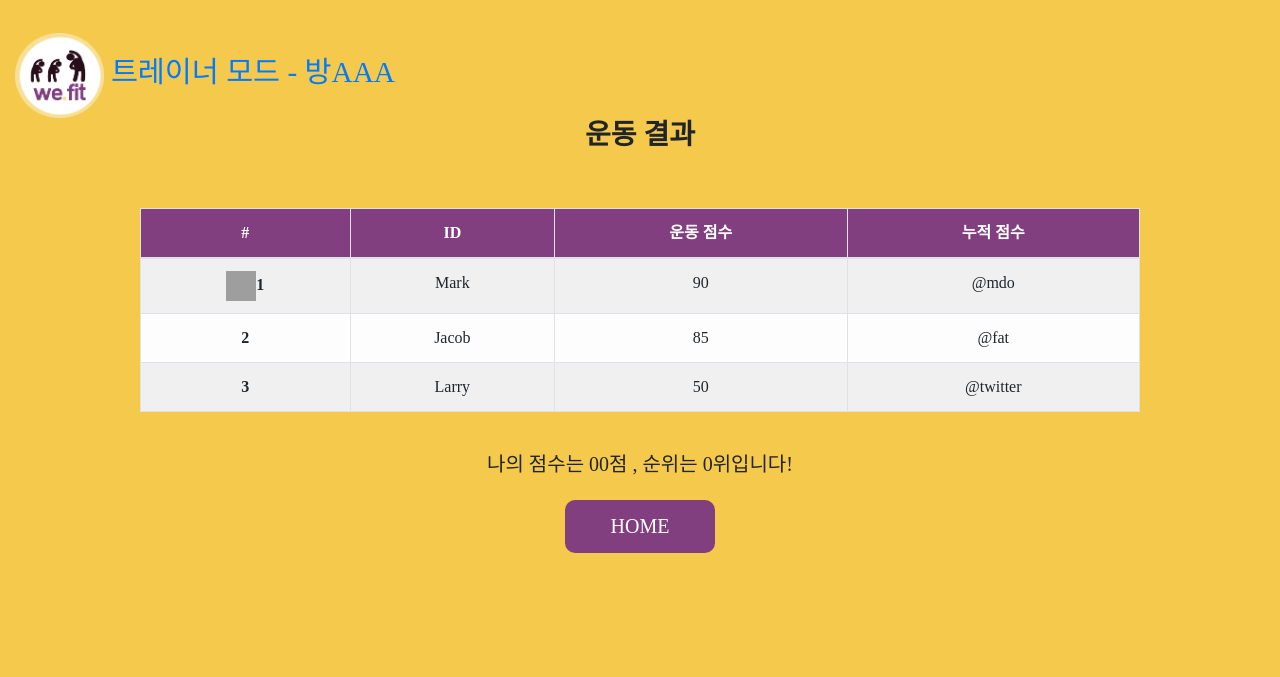
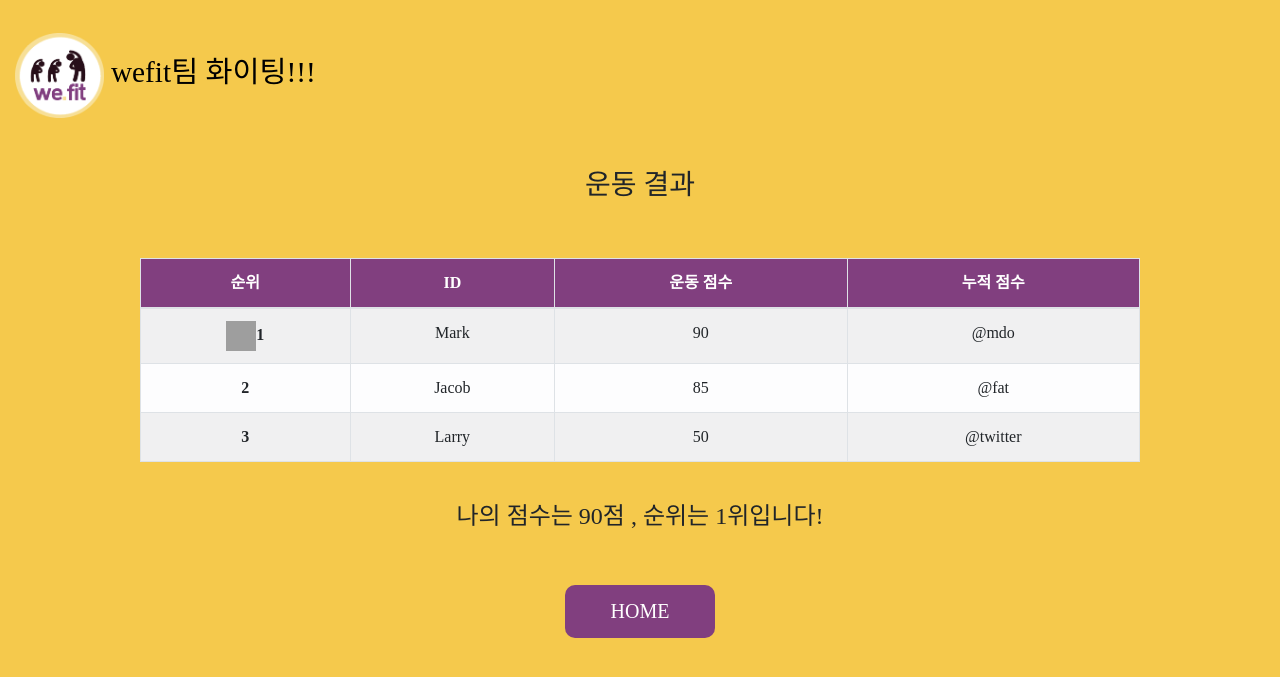
Before and after one commit to ekdnjs33/WE-FIT_WebProject, a PHP site: page /algorithm/TMScoreList.html in a window 1280 px wide. Shown: the top 677 px of the page. Run offline with PHP 8.4, Linux system fonts and the light colour scheme; grey boxes are pictures that could not be loaded.

Commit message:
modify view

```diff
--- a/TMScoreList.html
+++ b/TMScoreList.html
@@ -12,20 +12,20 @@
 
 <body style="background:#f5c94c; font-family: '210 데이라잇';">
   <div id="top">
-    <a href="SelectMode.html">
-    <br><img src="logo.png" alt="we fit 로고" width="7%" align="center"/> 트레이너 모드 - 방AAA</a>
+    <a href="SelectMode.html" style="text-decoration: none; color:black;"> <!--style추가 다원-->
+    <br><img src="logo.png" alt="we fit 로고" width="7%" align="center"/> wefit팀 화이팅!!!</a>
   </div>
 
   <div class="content-wrapper">
 
 
-<div class="container" align="center">
-  <h3> <b>운동 결과</b></h3>
+<div class="container" align="center" style="margin-top: 50px;"> <!--style추가 다원-->
+  <h3>운동 결과</h3> <!--b제거 다원-->
   <br><br>
   <table class="table table-light table-bordered table-striped" style="border-color: #fff; width: 1000px;">
   <thead style="background-color:#813f7f; color:#fff;">
     <tr>
-      <th scope="col">#</th>
+      <th scope="col">순위</th>
       <th scope="col">ID</th>
       <th scope="col">운동 점수</th>
       <th scope="col">누적 점수</th>
@@ -53,13 +53,13 @@
   </tbody>
 </table>
 <br>
-<h5>나의 점수는 00점 , 순위는 0위입니다!</h5>
+<h4>나의 점수는 90점 , 순위는 1위입니다!</h4> <!--h5~>h4변경 다원-->
 </div>
 
 
 
 </div>
-    <p align="center" style="margin-top:20px;">
+    <p align="center" style="margin-top:50px;"> <!--30px~>50px변경 다원-->
       <a href="SelectMode.php">
         <input class="make" type="button" value="HOME"/>
       </a>
--- a/TMView.html
+++ b/TMView.html
@@ -20,7 +20,7 @@
           <p style="font-size: 15pt;">경과시간</p>
 
           <div class="stopbtn">
-            <a href="BasicMode.html"><input class="finish" type="button" value="중단하기"></a>
+            <a href="TrainerMode.php"><input class="finish" type="button" value="운동 끝내기"></a>
           </div>
         </div>
 
--- a/css/basic.css
+++ b/css/basic.css
@@ -25,7 +25,7 @@ body{
   font-size: 40pt;
   color: red;
   margin-top: 30px;
-  margin-bottom: 30px;
+  margin-bottom: 150px; /*150px로 변경 다원*/
 }
 .two1 {
   grid-column: 1 / 3;
@@ -43,7 +43,7 @@ body{
   color: #E18C09;
 }
 .now2{
-  font-size: 20pt;
+  font-size: 25pt; /*25pt로 변경 다원*/
   color: #E18C09;
 }
 .stopbtn{
```
Also changed, not shown: BMEntrance1.php (+4 -4 lines).
